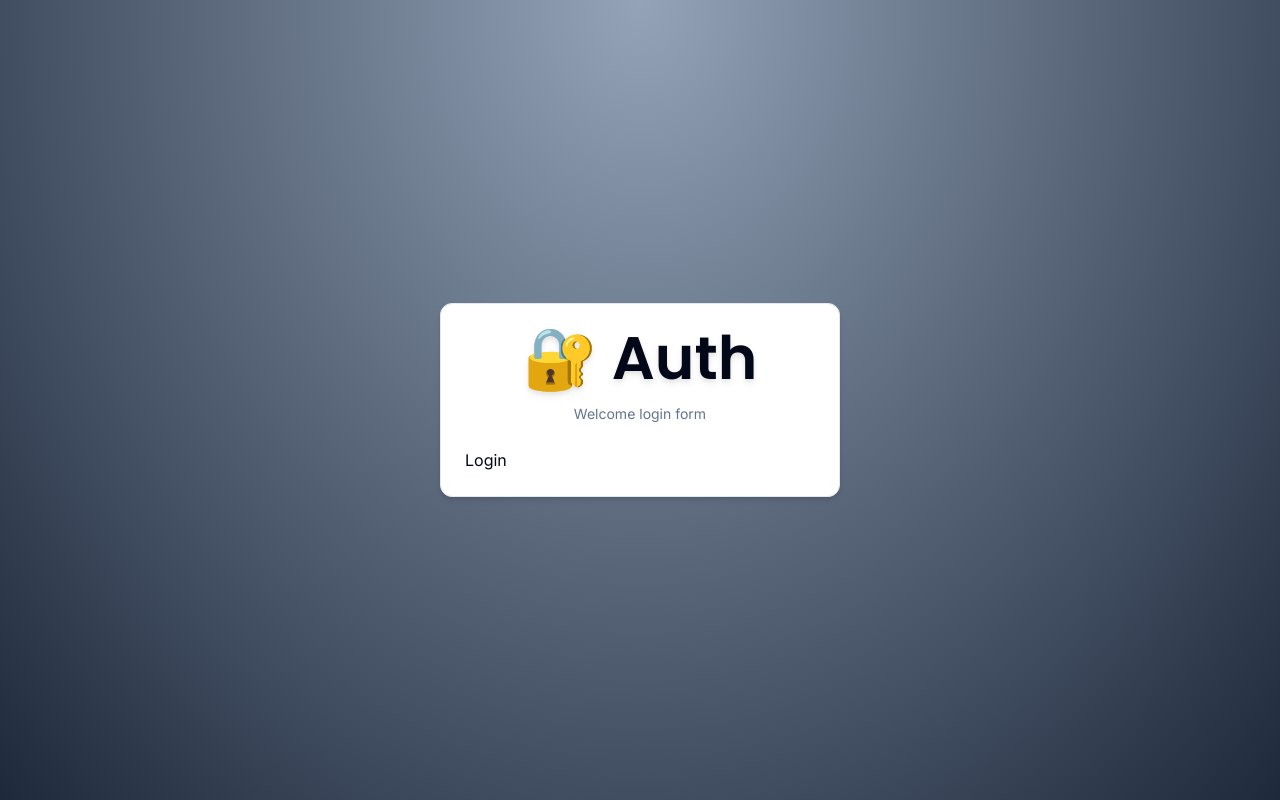
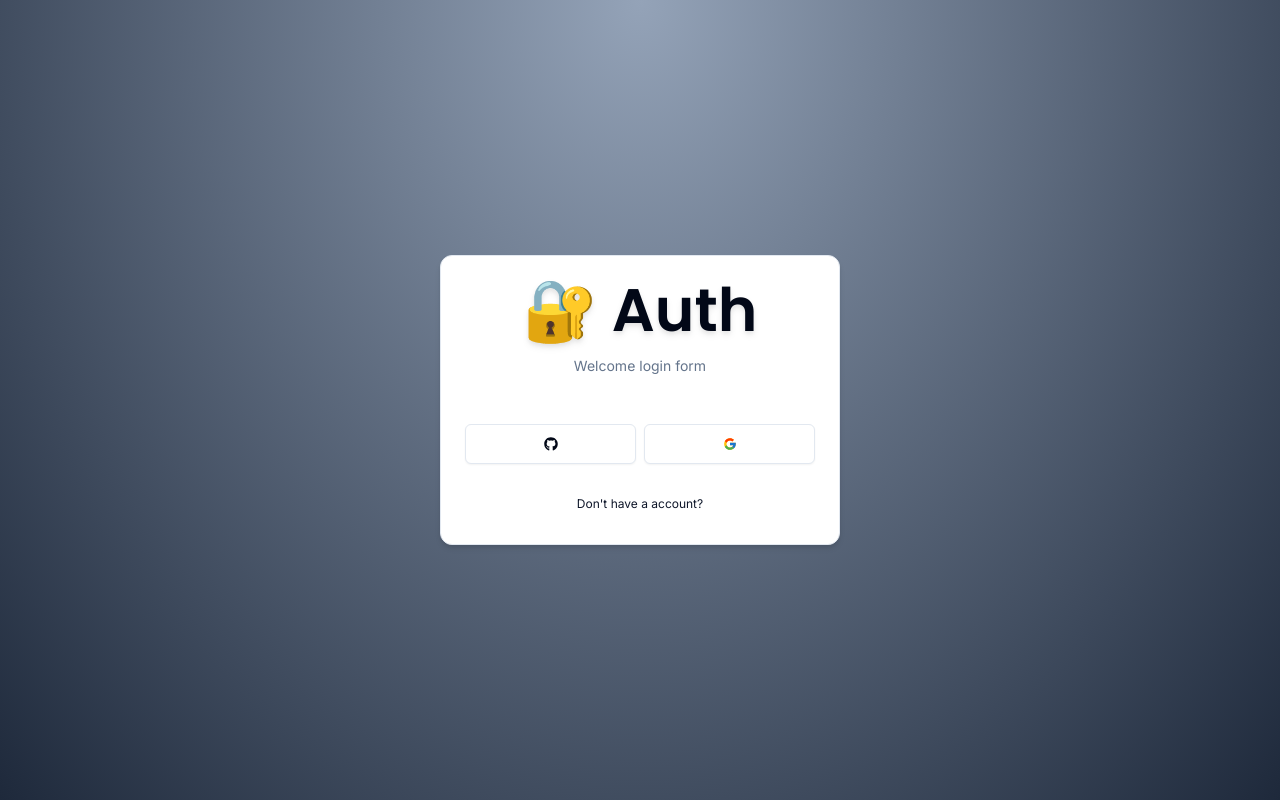
Before and after one commit to RenatoNunes22/auth-master, a Next.js app: page /login in a window 1280 px wide. Built offline with nearby package versions, Linux system fonts and the light colour scheme.

Commit message:
feat: added signin with google and github

```diff
--- a/app/(auth)/login/page.tsx
+++ b/app/(auth)/login/page.tsx
@@ -1,3 +1,4 @@
+"use-client";
 import LoginForm from "@/components/auth/login-form";
 
 const LoginPage = () => {
--- /dev/null
+++ b/components/auth/back-button.tsx
@@ -0,0 +1,16 @@
+"use-client";
+import { Button } from "@/components/ui/button";
+import Link from "next/link";
+
+interface BackButtonProps {
+  href: string;
+  label: string;
+}
+
+export const BackButton = ({ href, label }: BackButtonProps) => {
+  return (
+    <Button variant={"link"} className="font-normal w-full" size={"sm"} asChild>
+      <Link href={href}>{label}</Link>
+    </Button>
+  );
+};
--- a/components/auth/card-wrapper.tsx
+++ b/components/auth/card-wrapper.tsx
@@ -1,8 +1,8 @@
 "use-client";
-
 import { Card, CardContent, CardFooter, CardHeader } from "../ui/card";
 import Header from "./header";
 import Social from "./social";
+import { BackButton } from "./back-button";
 
 interface CardWrapperProps {
   children: React.ReactNode;
@@ -30,6 +30,9 @@ const CardWrapper = ({
           <Social />
         </CardFooter>
       )}
+      <CardFooter>
+        <BackButton label={backButtonLabel} href={backButtonHref} />
+      </CardFooter>
     </Card>
   );
 };
--- a/components/auth/login-form.tsx
+++ b/components/auth/login-form.tsx
@@ -1,9 +1,15 @@
+"use-client";
 import CardWrapper from "./card-wrapper";
 
 const LoginForm = () => {
   return (
-    <CardWrapper headerlabel="Welcome login form">
-      <h1>Login</h1>
+    <CardWrapper
+      backButtonHref="./register"
+      backButtonLabel="Don't have a account?"
+      showSocials={true}
+      headerlabel="Welcome login form"
+    >
+      <h1></h1>
     </CardWrapper>
   );
 };
--- a/components/auth/social.tsx
+++ b/components/auth/social.tsx
@@ -1,12 +1,16 @@
+"use-client";
 import { FcGoogle } from "react-icons/fc";
-import { FaFacebook } from "react-icons/fa";
+import { FaGithub } from "react-icons/fa";
 import { Button } from "@/components/ui/button";
 
 const Social = () => {
   return (
     <div className="flex items-center w-full gap-x-2">
-      <Button variant="ghost" size="icon">
-        Oi
+      <Button className="w-full" variant="outline" size="lg">
+        <FaGithub />
+      </Button>
+      <Button className="w-full" variant="outline" size="lg">
+        <FcGoogle />
       </Button>
     </div>
   );
--- a/package.json
+++ b/package.json
@@ -16,6 +16,7 @@
     "next": "14.1.4",
     "react": "^18",
     "react-dom": "^18",
+    "react-icons": "^5.2.0",
     "tailwind-merge": "^2.2.2",
     "tailwindcss-animate": "^1.0.7"
   },
```
Also changed, not shown: 1 other file (tests, documents, lock files or other folders).
